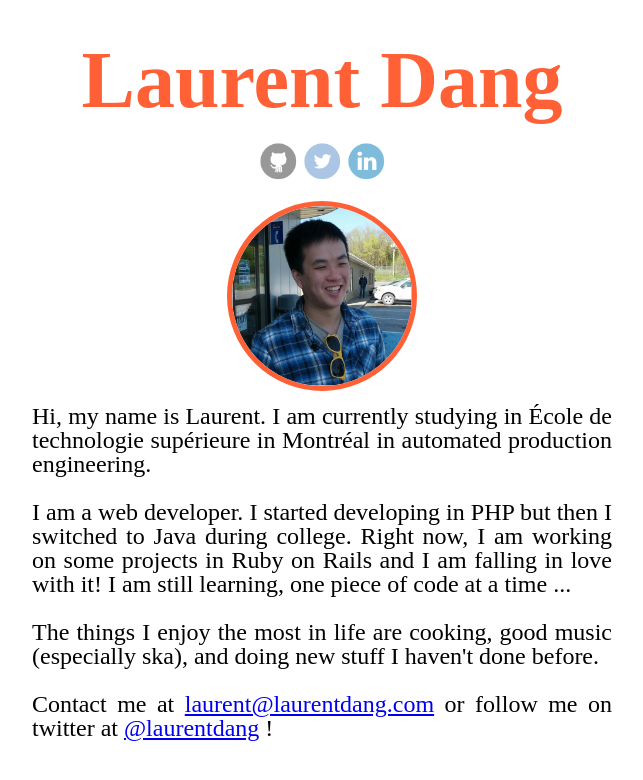
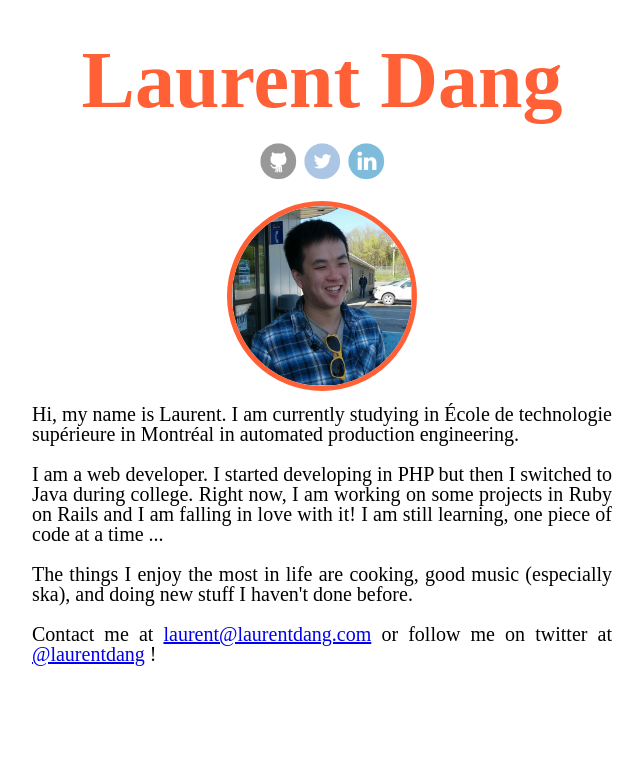
Before and after one commit to haeky/haeky.github.io, a Jekyll site: the page built from index.html, in a window 1280 px wide. Shown: the top 780 px of the page, without its empty margins (318-961 px from the left). Built offline with Jekyll 4.4.1, drawn with Linux system fonts in a browser that asks for light colours; some web fonts are replaced; Markdown is read by kramdown in place of the engine named in the settings.

Commit message:
Reduce the font-size in the description

```diff
--- a/_sass/main.sass
+++ b/_sass/main.sass
@@ -72,4 +72,4 @@ body
 .description
   margin: 10px
   text-align: justify
-  font-size: 1.5em
+  font-size: 1.25em
--- a/css/main.css
+++ b/css/main.css
@@ -165,5 +165,5 @@ body {
 .description {
   margin: 10px;
   text-align: justify;
-  font-size: 1.5em;
+  font-size: 1.25em;
 }
```
